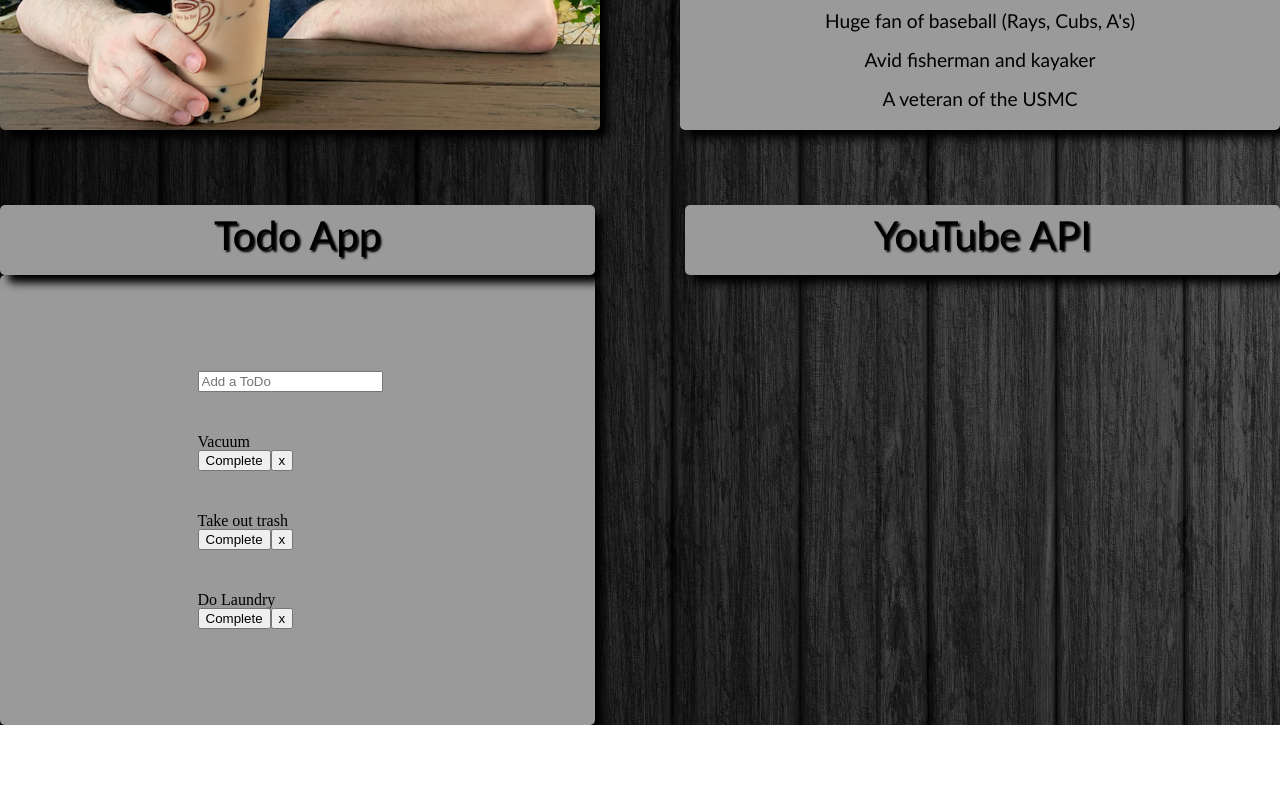
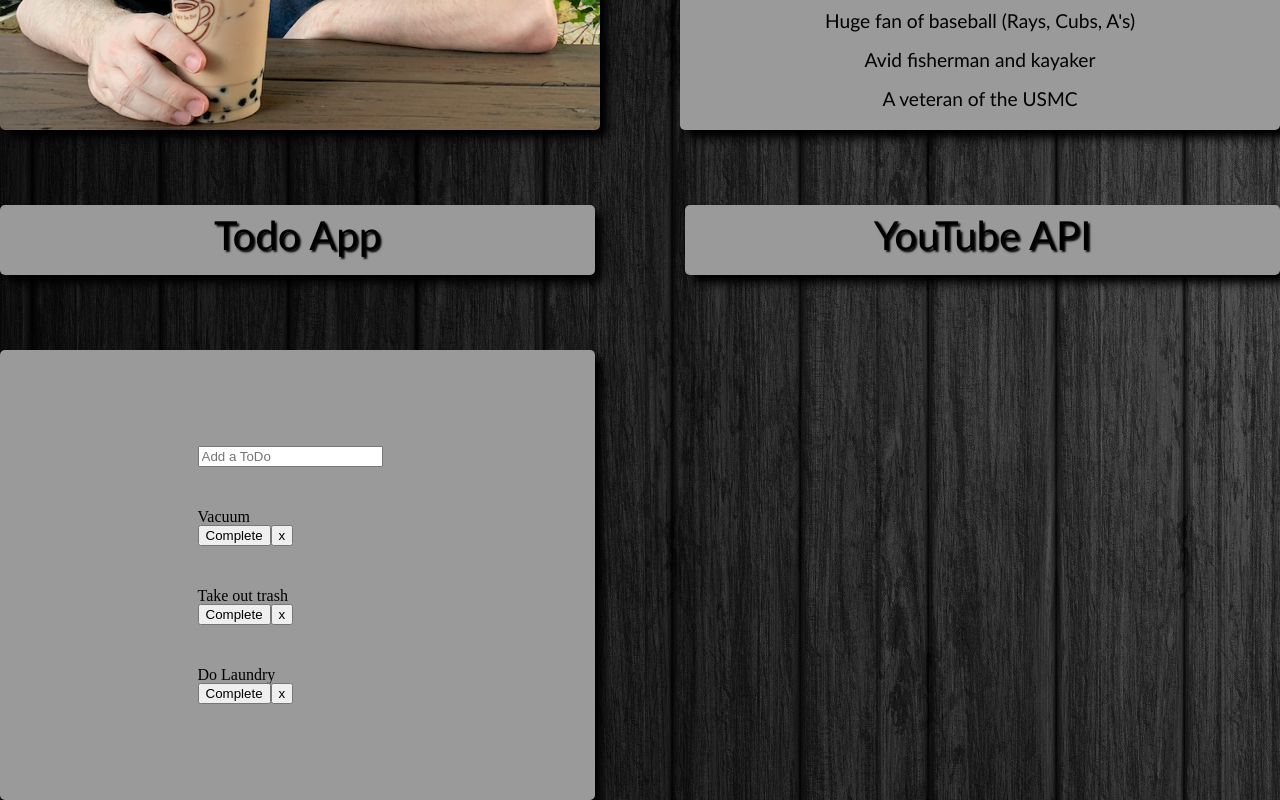
Before and after one commit to VaderSteve76/React-Portfolio, a React (Create React App) app in the folder portfolio/: page / in a window 1280 px wide. Shown: the part 485-1285 px from the top of the page. Before the commit the page ends 1210 px from the top, so only its background shows below. Built offline with nearby package versions, Linux system fonts and the light colour scheme; what react-animations would draw is missing.

Commit message:
Fixed styling issues and imports

```diff
--- a/portfolio/src/Components/AppContainer/AppContainer.js
+++ b/portfolio/src/Components/AppContainer/AppContainer.js
@@ -1,13 +1,14 @@
 import React, { Component } from 'react';
+import * as S from './AppContainerStyles';
 import TodoApp from '../TodoApp/TodoApp';
 
 
 export default class AppContainer extends Component {
   render() {
     return (
-      <div>
+      <S.AppMain>
         <TodoApp />
-      </div>
+      </S.AppMain>
     )
   }
 }
--- a/portfolio/src/Components/AppContainer/AppContainerStyles.js
+++ b/portfolio/src/Components/AppContainer/AppContainerStyles.js
@@ -0,0 +1,9 @@
+import styled, { keyframes } from 'styled-components';
+import { slideInLeft } from 'react-animations';
+
+const slideIn = keyframes`${slideInLeft}`;
+
+export const AppMain = styled.div`
+  animation: 2.7s ${slideIn};
+  margin-top: 75px;
+`;
--- a/portfolio/src/Components/TodoApp/TodoAppStyles.js
+++ b/portfolio/src/Components/TodoApp/TodoAppStyles.js
@@ -1,10 +1,6 @@
-import styled, { keyframes } from 'styled-components';
-import { slideInLeft } from 'react-animations';
-
-const slideIn = keyframes`${slideInLeft}`;
+import styled from 'styled-components';
 
 export const TodoApp = styled.div`
-  animation: 2.7s ${slideIn};
   height: 450px;
   width: 595px;
   box-shadow: 8px 8px 8px black;
```
